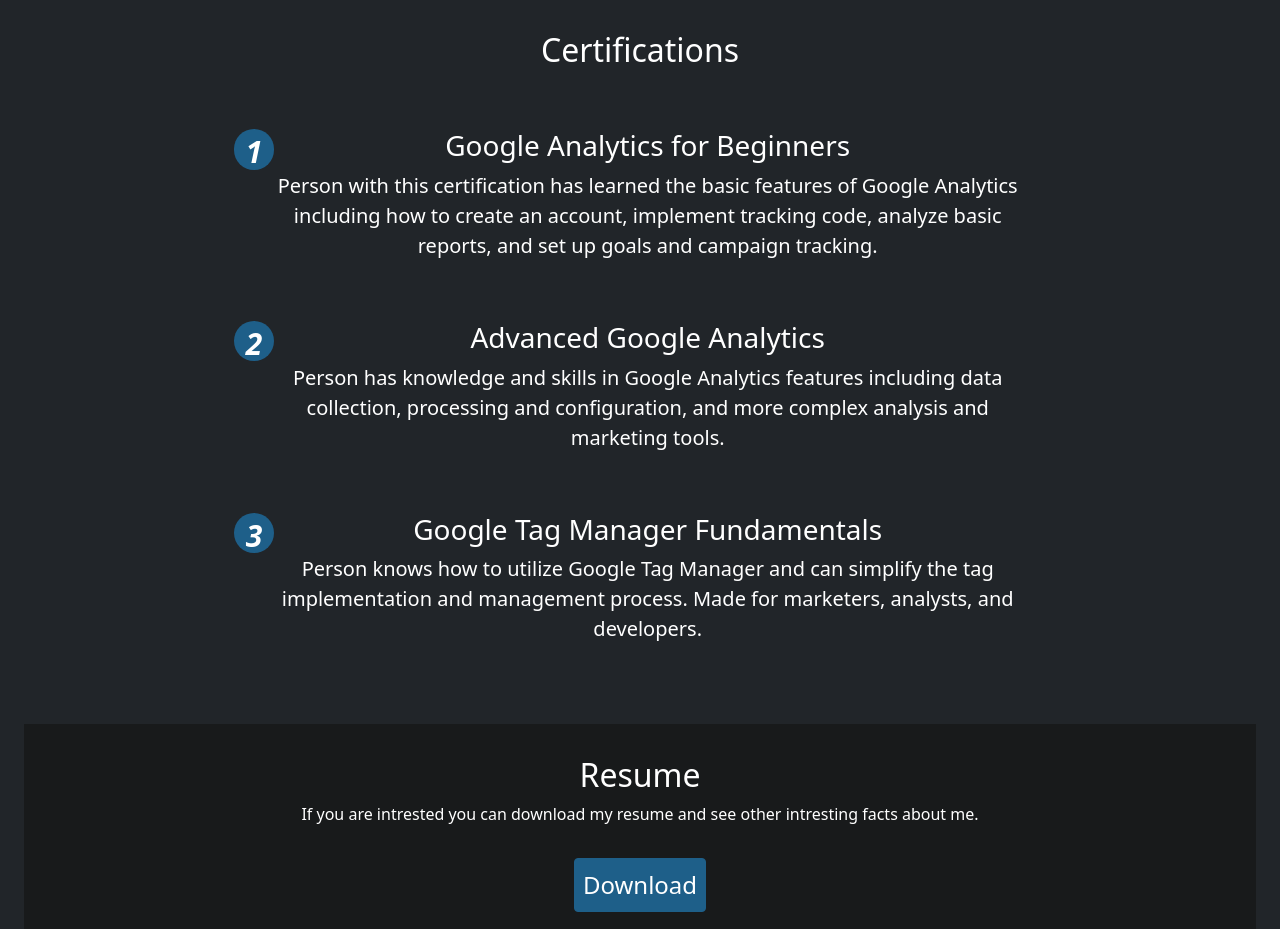
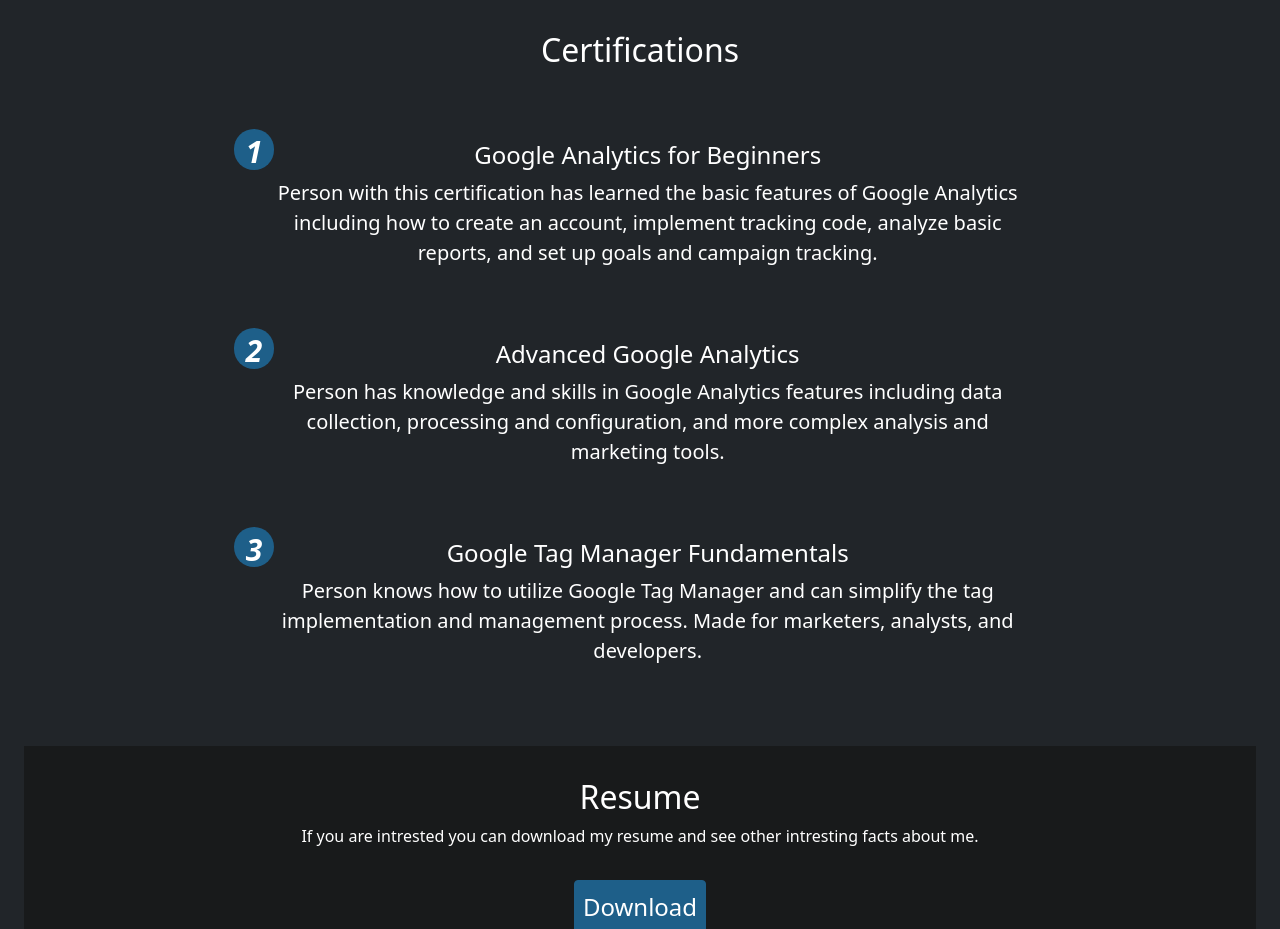
Before and after one commit to RaneHyv/portfolio, a plain HTML site: page index.html in a window 1280 px wide. Shown: the part 3180-4109 px from the top of the page. Drawn offline with nearby package versions, Linux system fonts and the light colour scheme.

```diff
--- a/index.css
+++ b/index.css
@@ -1,10 +1,5 @@
-/* * {
-    margin: 0;
-    padding: 0;
-    box-sizing: border-box;
-} */
 html, body {
-  /* scroll-behavior: smooth; */
+  scroll-behavior: smooth;
   overflow-x: hidden;
 }
 
@@ -379,7 +374,7 @@ a.socialIcon:hover, .socialHoverClass {
   max-width: 50rem;
 }
 
-.h3 {
+.certification-container h3 {
   margin-top: 0.75rem;
   font-size: 1.5rem;
   margin-left: auto;
```
Also changed, not shown: assets/all-pages-trigger.png (added), assets/demograph-overview.png (added), assets/download-code.png, assets/enhanced-ga.png (added), assets/event-overview.png (added), assets/resume-download-tag.png (added), assets/resume-trigger.png (added), assets/saved-events.png (added), assets/system-overview.jpg (added), assets/tags-list.png (added), assets/tech-overview.png (added), 1 other file.
